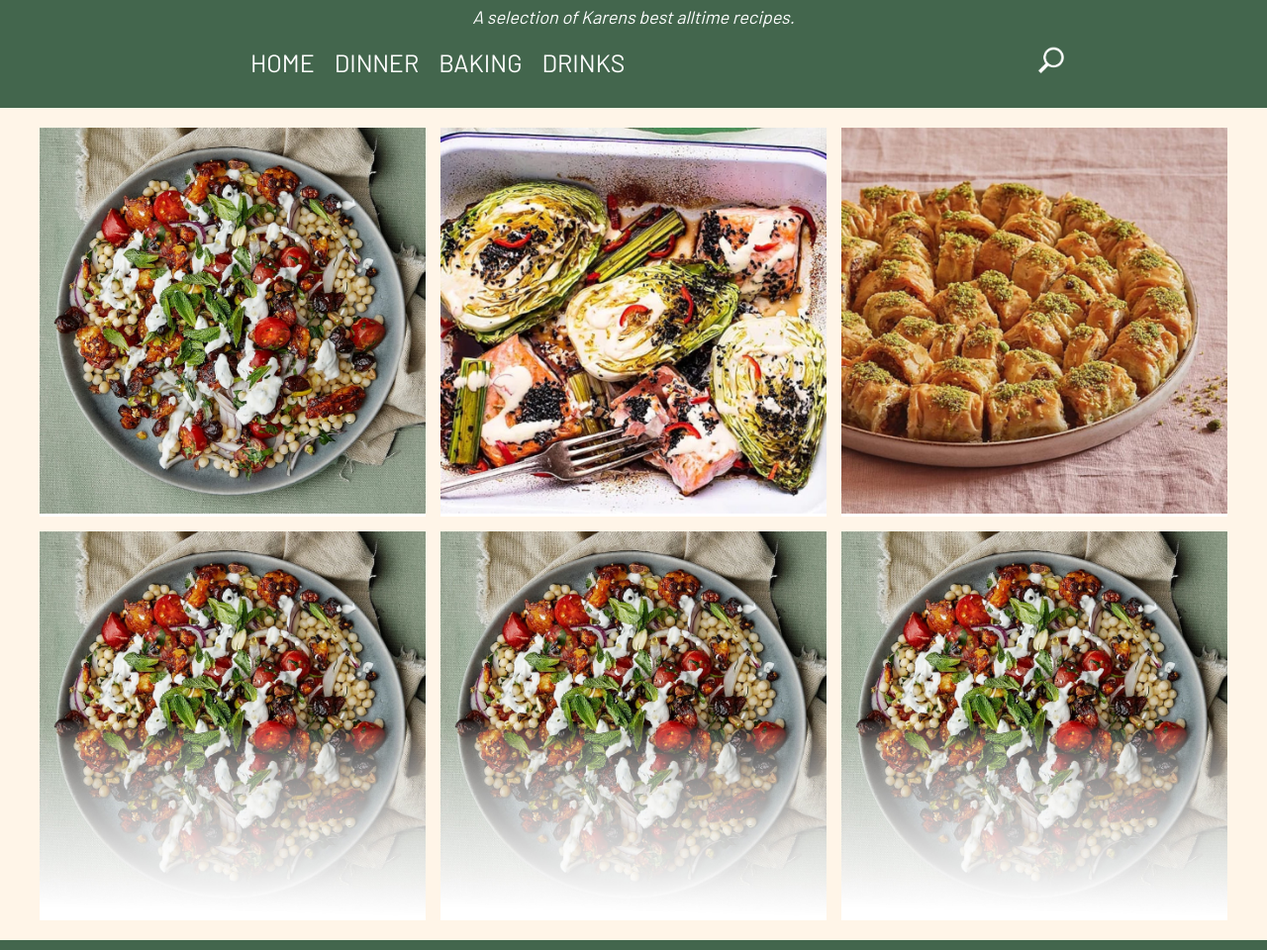
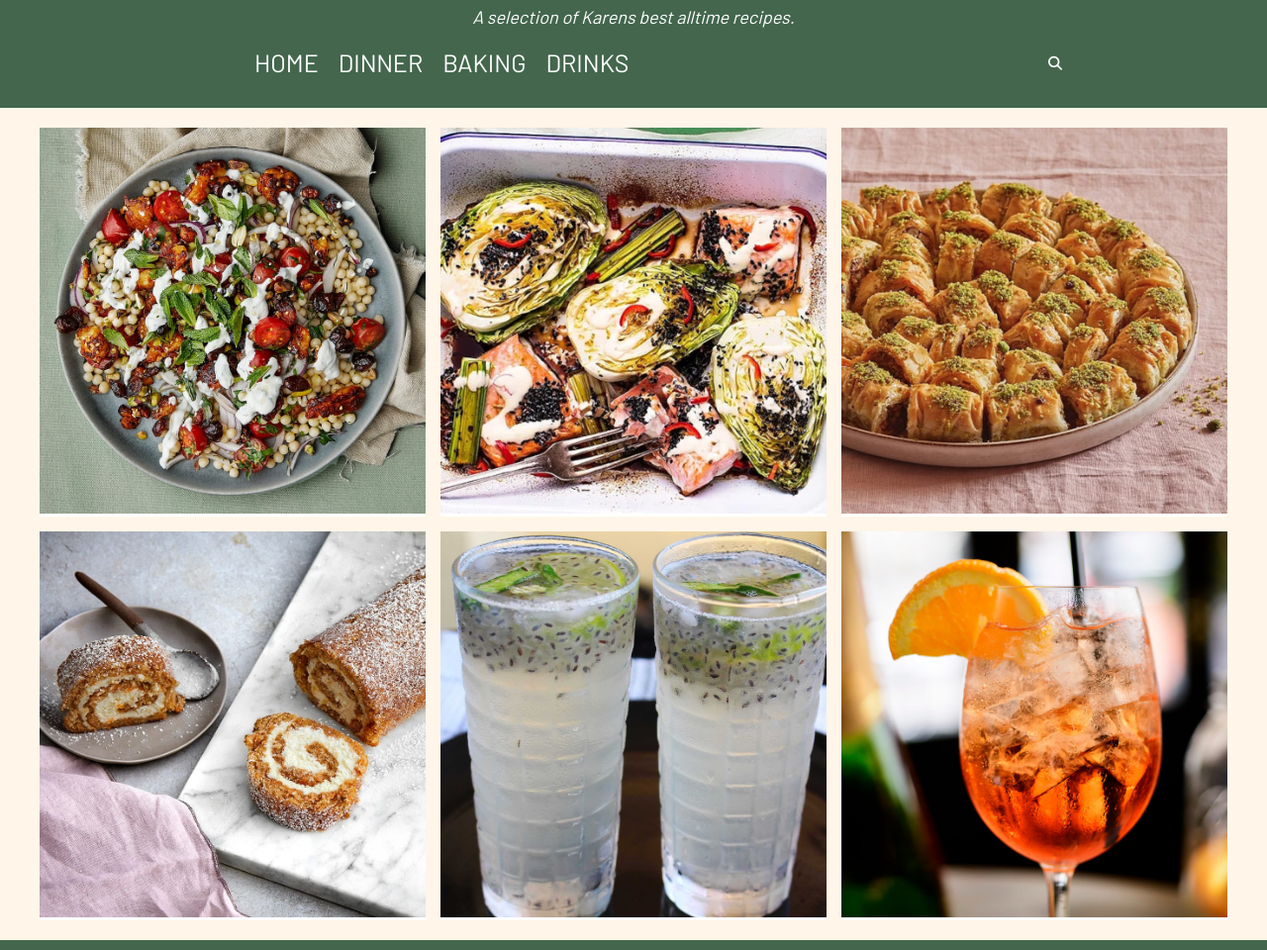
Before and after one commit to NovelleCode/recipes-website, a plain HTML site: page index.html in a window 1280 px wide. Shown: the part 92-1052 px from the top of the page at 99% size. Drawn offline with Linux system fonts and the light colour scheme.

Commit message:
Added more recipe images

```diff
--- a/index.html
+++ b/index.html
@@ -22,14 +22,14 @@
                 <li><a href="#">DRINKS</a></li>
             </ul>
             <div class="navsearch">
-                <a href="#"><img src="img/search.png" alt="search"></a>
+                <a href="#"><i class="fas fa-search fa-sm" style="color:white;"></i></a>
             </div>
         </nav>
     </header>
 
 
     <!--    Main section with recipes-->
-    <main class="recipes-container">
+    <section class="recipes-container">
         <article class="recipe">
             <a href="couscous.html"><img src="img/couscous.jpg" alt="Couscous">
             <div class="overlay"><h2>Delicious couscous salad</h2></div></a>
@@ -43,18 +43,18 @@
             <div class="overlay"><h2>Baklava with pistachio and cardamom</h2></div></a>
         </article>
         <article class="recipe">
-            <a href="#"><img src="img/couscousgradient.jpg" alt="Couscous">
-            <div class="overlay"><h2>RECIPE 4</h2></div></a>
+            <a href="#"><img src="img/carrotcake.jpg" alt="Carrotcake">
+            <div class="overlay"><h2>Carrotcake</h2></div></a>
         </article>
         <article class="recipe">
-            <a href="#"><img src="img/couscousgradient.jpg" alt="Couscous">
-            <div class="overlay"><h2>RECIPE 5</h2></div></a>
+            <a href="#"><img src="img/kuliki.jpg" alt="Kuliki">
+            <div class="overlay"><h2>Spicy and refreshing Kuliki</h2></div></a>
         </article>
         <article class="recipe">
-            <a href="#"><img src="img/couscousgradient.jpg" alt="Couscous">
-            <div class="overlay"><h2>RECIPE 6</h2></div></a>
+            <a href="#"><img src="img/aperolspritz.jpg" alt="Aperol Spritz">
+            <div class="overlay"><h2>Aperol Spritz</h2></div></a>
         </article>
-    </main>
+    </section>
 
 <!--    Footer-->
     <footer>
```
Also changed, not shown: couscous.html (+2 -2 lines), recept.html (+2 -2 lines), img/aperolspritz.jpg (added), img/carrotcake.jpg (added), img/kuliki.jpg (added).
